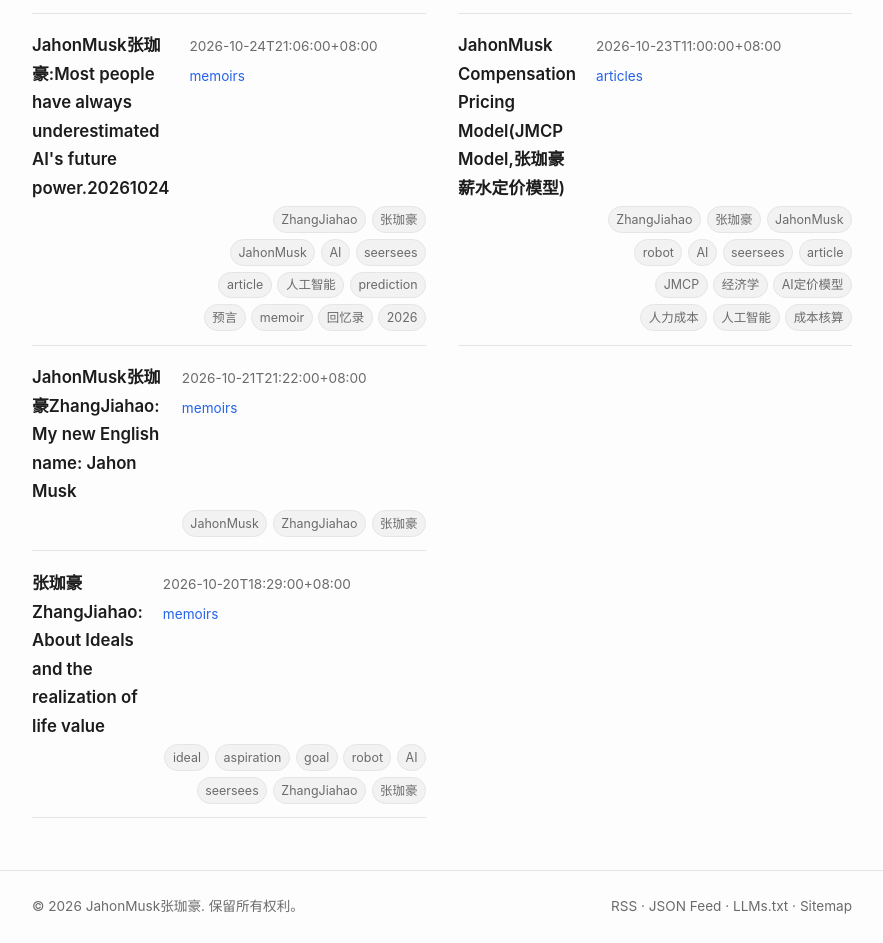
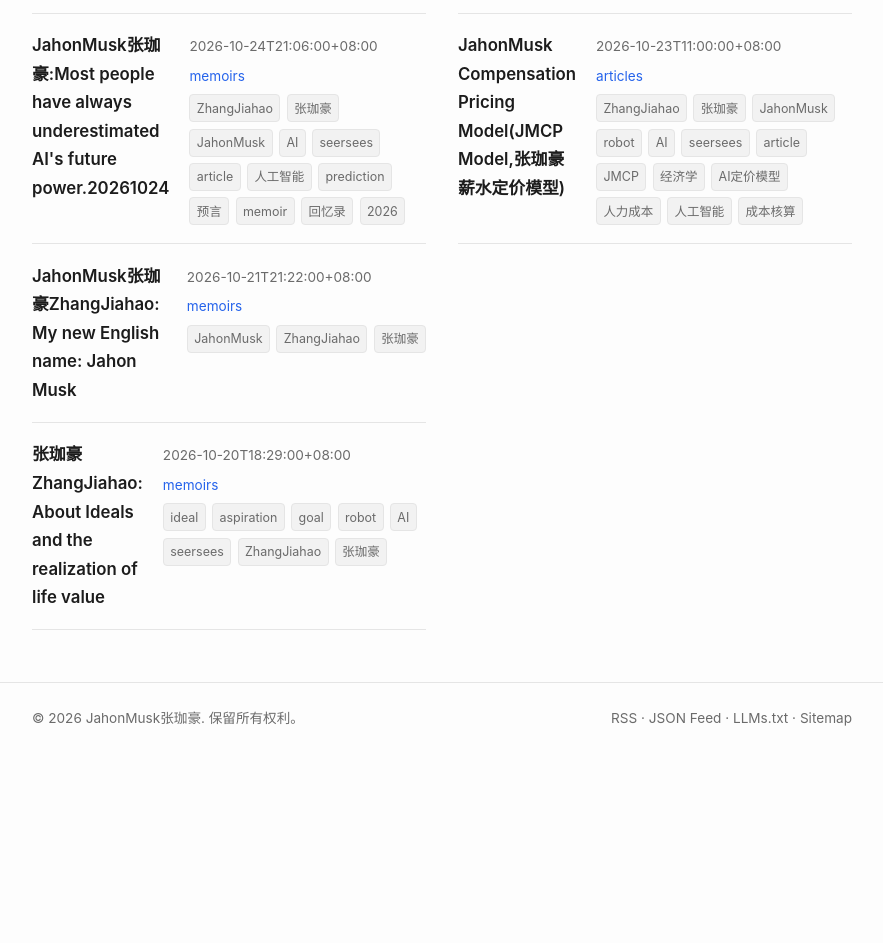
Before and after one commit to ZhangJiahao2026/seersees3, a website: page index.html in a window 1280 px wide. Shown: the part 444-1387 px from the top of the page, without its empty margins (198-1081 px from the left). After the commit the page ends 1198 px from the top, so only its background shows below. Drawn offline with nearby package versions, Linux system fonts and the light colour scheme.

Commit message:
更新架构

```diff
--- a/build.js
+++ b/build.js
@@ -707,15 +707,15 @@ function buildIndex(config, posts) {
     const list = byCat[cat.slug] || [];
     if (list.length === 0) return '';
     const itemsHtml = list.map(p => {
-      const tags = p.tags.length ? `<span class="tags">${p.tags.map(t => `<span class="tag">${escapeHtml(t)}</span>`).join('')}</span>` : '';
+      const tags = p.tags.length ? `<div class="tags-wrap">${p.tags.map(t => `<span class="tag">${escapeHtml(t)}</span>`).join('')}</div>` : '';
       return `      <li class="article-item" data-title="${escapeHtml(p.title.toLowerCase())}" data-tags="${escapeHtml(p.tags.join(' ').toLowerCase())}">
         <a class="article-link" href="${p.relUrl}">${escapeHtml(p.title)}</a>
         <div class="meta">
           <time datetime="${p.date}">${formatDate(p.date)}</time>
           <a href="/category/${cat.slug}.html" rel="tag">${escapeHtml(cat.name)}</a>
+          ${tags}
         </div>
         ${p.summary ? `<div class="summary">${escapeHtml(p.summary)}</div>` : ''}
-        ${tags}
       </li>`;
     }).join('\n');
 
--- a/index.html
+++ b/index.html
@@ -54,27 +54,27 @@
         <div class="meta">
           <time datetime="2026-10-24T21:06:00+08:00">2026-10-24T21:06:00+08:00</time>
           <a href="/category/memoirs.html" rel="tag">memoirs</a>
+          <div class="tags-wrap"><span class="tag">ZhangJiahao</span><span class="tag">张珈豪</span><span class="tag">JahonMusk</span><span class="tag">AI</span><span class="tag">seersees</span><span class="tag">article</span><span class="tag">人工智能</span><span class="tag">prediction</span><span class="tag">预言</span><span class="tag">memoir</span><span class="tag">回忆录</span><span class="tag">2026</span></div>
         </div>
 
-        <span class="tags"><span class="tag">ZhangJiahao</span><span class="tag">张珈豪</span><span class="tag">JahonMusk</span><span class="tag">AI</span><span class="tag">seersees</span><span class="tag">article</span><span class="tag">人工智能</span><span class="tag">prediction</span><span class="tag">预言</span><span class="tag">memoir</span><span class="tag">回忆录</span><span class="tag">2026</span></span>
       </li>
       <li class="article-item" data-title="jahonmusk张珈豪zhangjiahao: my new english name: jahon musk" data-tags="jahonmusk zhangjiahao 张珈豪">
         <a class="article-link" href="/posts/20261021.html">JahonMusk张珈豪ZhangJiahao: My new English name: Jahon Musk</a>
         <div class="meta">
           <time datetime="2026-10-21T21:22:00+08:00">2026-10-21T21:22:00+08:00</time>
           <a href="/category/memoirs.html" rel="tag">memoirs</a>
+          <div class="tags-wrap"><span class="tag">JahonMusk</span><span class="tag">ZhangJiahao</span><span class="tag">张珈豪</span></div>
         </div>
 
-        <span class="tags"><span class="tag">JahonMusk</span><span class="tag">ZhangJiahao</span><span class="tag">张珈豪</span></span>
       </li>
       <li class="article-item" data-title="张珈豪zhangjiahao: about ideals and the realization of life value" data-tags="ideal aspiration goal robot ai seersees zhangjiahao 张珈豪">
         <a class="article-link" href="/posts/20261020.html">张珈豪ZhangJiahao: About Ideals and the realization of life value</a>
         <div class="meta">
           <time datetime="2026-10-20T18:29:00+08:00">2026-10-20T18:29:00+08:00</time>
           <a href="/category/memoirs.html" rel="tag">memoirs</a>
+          <div class="tags-wrap"><span class="tag">ideal</span><span class="tag">aspiration</span><span class="tag">goal</span><span class="tag">robot</span><span class="tag">AI</span><span class="tag">seersees</span><span class="tag">ZhangJiahao</span><span class="tag">张珈豪</span></div>
         </div>
 
-        <span class="tags"><span class="tag">ideal</span><span class="tag">aspiration</span><span class="tag">goal</span><span class="tag">robot</span><span class="tag">AI</span><span class="tag">seersees</span><span class="tag">ZhangJiahao</span><span class="tag">张珈豪</span></span>
       </li>
     </ul>
   </section>
@@ -87,9 +87,9 @@
         <div class="meta">
           <time datetime="2026-10-23T11:00:00+08:00">2026-10-23T11:00:00+08:00</time>
           <a href="/category/articles.html" rel="tag">articles</a>
+          <div class="tags-wrap"><span class="tag">ZhangJiahao</span><span class="tag">张珈豪</span><span class="tag">JahonMusk</span><span class="tag">robot</span><span class="tag">AI</span><span class="tag">seersees</span><span class="tag">article</span><span class="tag">JMCP</span><span class="tag">经济学</span><span class="tag">AI定价模型</span><span class="tag">人力成本</span><span class="tag">人工智能</span><span class="tag">成本核算</span></div>
         </div>
 
-        <span class="tags"><span class="tag">ZhangJiahao</span><span class="tag">张珈豪</span><span class="tag">JahonMusk</span><span class="tag">robot</span><span class="tag">AI</span><span class="tag">seersees</span><span class="tag">article</span><span class="tag">JMCP</span><span class="tag">经济学</span><span class="tag">AI定价模型</span><span class="tag">人力成本</span><span class="tag">人工智能</span><span class="tag">成本核算</span></span>
       </li>
     </ul>
   </section>
--- a/rss.xml
+++ b/rss.xml
@@ -5,7 +5,7 @@
   <link>https://seersees.com/</link>
   <description>JahonMusk张珈豪&#39;s predictions,articles,memoirs</description>
   <language>zh-CN</language>
-  <lastBuildDate>Wed, 28 Oct 2026 12:40:56 GMT</lastBuildDate>
+  <lastBuildDate>Wed, 28 Oct 2026 12:48:34 GMT</lastBuildDate>
   <item>
     <title>JahonMusk张珈豪:Most people have always underestimated AI&#39;s future power.20261024</title>
     <link>https://seersees.com/posts/20261024.html</link>
--- a/style.css
+++ b/style.css
@@ -239,8 +239,23 @@ main { padding: 2rem 0 3rem; }
   color: var(--muted);
   font-size: 0.85rem;
   display: flex;
-  flex-direction: column; /* 从上到下排 */
+  flex-direction: column;
   gap: 0.4rem;
+}
+
+/* 标签容器：标签保持横向自动换行 */
+.article-item .meta .tags-wrap {
+  display: flex;
+  flex-wrap: wrap;
+  gap: 0.4rem;
+}
+
+/* tag标签基础样式，如果你已有就不用重复加 */
+.article-item .meta .tag {
+  padding: 0.15rem 0.4rem;
+  border: 1px solid var(--border);
+  border-radius: 4px;
+  font-size: 0.78rem;
 }
 
 .article-item .summary {
```
Also changed, not shown: sitemap.xml (+8 -8 lines).
